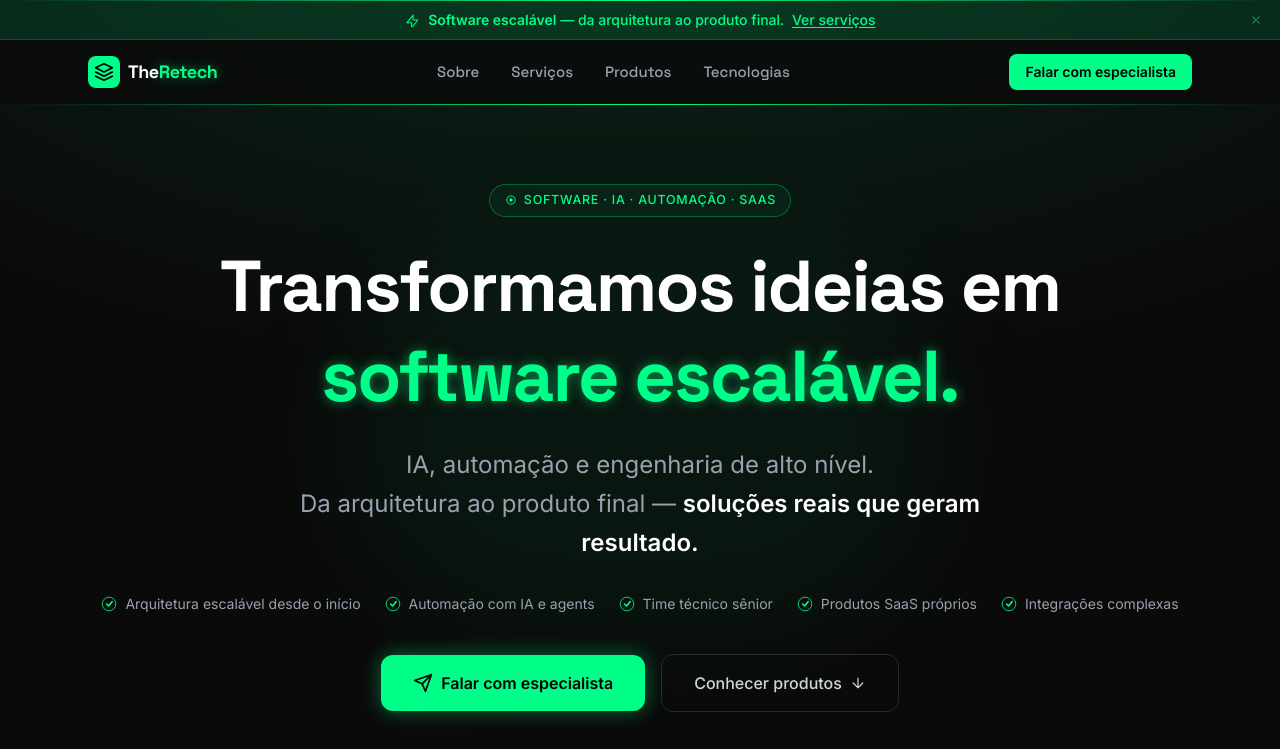
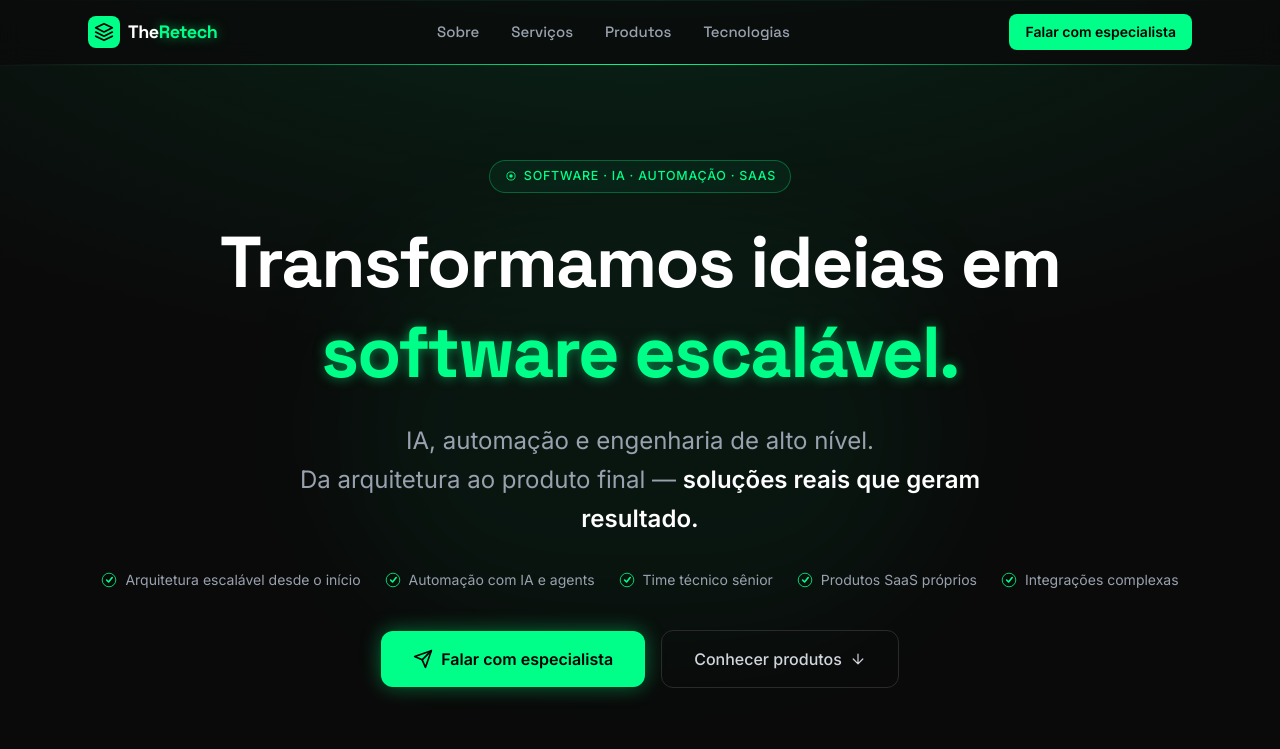
Before and after one commit to alanrezendeee/retech-lp, an Astro site: page / in a window 1280 px wide. Shown: the top 749 px of the page. Built offline with nearby package versions, Linux system fonts and the light colour scheme; Astro itself is replaced by a stand-in of ours.

Commit message:
fix: ajustes retirada faixa verde acima da hero

```diff
--- a/src/components/Hero.astro
+++ b/src/components/Hero.astro
@@ -4,7 +4,7 @@ const { waUrl } = Astro.props;
 ---
 
 <section
-  class="relative min-h-screen flex items-center pt-[104px] hero-glow grid-bg overflow-hidden"
+  class="relative min-h-screen flex items-center pt-20 hero-glow grid-bg overflow-hidden"
   aria-labelledby="hero-heading"
 >
   <!-- Decorative blob -->
--- a/src/components/Navbar.astro
+++ b/src/components/Navbar.astro
@@ -3,24 +3,8 @@ interface Props { waUrl: string; }
 const { waUrl } = Astro.props;
 ---
 
-<!-- Announcement bar -->
-<div id="announcement-bar" class="fixed top-0 left-0 right-0 z-[60] h-10 flex items-center justify-center bg-[#00FF88]/10 border-b border-[#00FF88]/20 px-8 text-sm font-medium text-[#00FF88]">
-  <span>
-    <svg viewBox="0 0 20 20" fill="none" class="w-3.5 h-3.5 inline mr-1.5 -mt-0.5" aria-hidden="true">
-      <path d="M13 10V3L4 14h7v7l9-11h-7z" stroke="currentColor" stroke-width="1.5" stroke-linecap="round" stroke-linejoin="round"/>
-    </svg>
-    <strong>Software escalável</strong> — da arquitetura ao produto final.
-    <a href="#servicos" class="underline underline-offset-2 hover:text-white transition-colors cursor-pointer ml-1">Ver serviços</a>
-  </span>
-  <button id="dismiss-bar" aria-label="Fechar aviso" class="absolute right-4 top-1/2 -translate-y-1/2 text-[#00FF88]/50 hover:text-[#00FF88] transition-colors cursor-pointer">
-    <svg viewBox="0 0 20 20" fill="none" class="w-4 h-4" aria-hidden="true">
-      <path d="M6 6l8 8M14 6l-8 8" stroke="currentColor" stroke-width="1.5" stroke-linecap="round"/>
-    </svg>
-  </button>
-</div>
-
 <!-- Navbar -->
-<header id="site-header" class="fixed top-10 left-0 right-0 z-50 navbar-inner backdrop-blur-md bg-[#0a0a0a]/80 transition-[top] duration-300">
+<header id="site-header" class="fixed top-0 left-0 right-0 z-50 navbar-inner backdrop-blur-md bg-[#0a0a0a]/80">
   <div class="max-w-6xl mx-auto px-4 sm:px-6 flex items-center justify-between h-16">
 
     <!-- Logo -->
@@ -90,9 +74,6 @@ const { waUrl } = Astro.props;
 </header>
 
 <script>
-  const header = document.getElementById('site-header');
-  const bar = document.getElementById('announcement-bar');
-  const dismissBtn = document.getElementById('dismiss-bar');
   const menuBtn = document.getElementById('menu-btn');
   const mobileMenu = document.getElementById('mobile-menu');
   const iconOpen = document.getElementById('icon-open');
@@ -107,12 +88,6 @@ const { waUrl } = Astro.props;
       navbar?.classList.remove('scrolled');
     }
   }, { passive: true });
-
-  // Dismiss announcement bar
-  dismissBtn?.addEventListener('click', () => {
-    bar?.classList.add('hidden');
-    if (header) header.style.top = '0';
-  });
 
   // Mobile menu toggle
   menuBtn?.addEventListener('click', () => {
```
